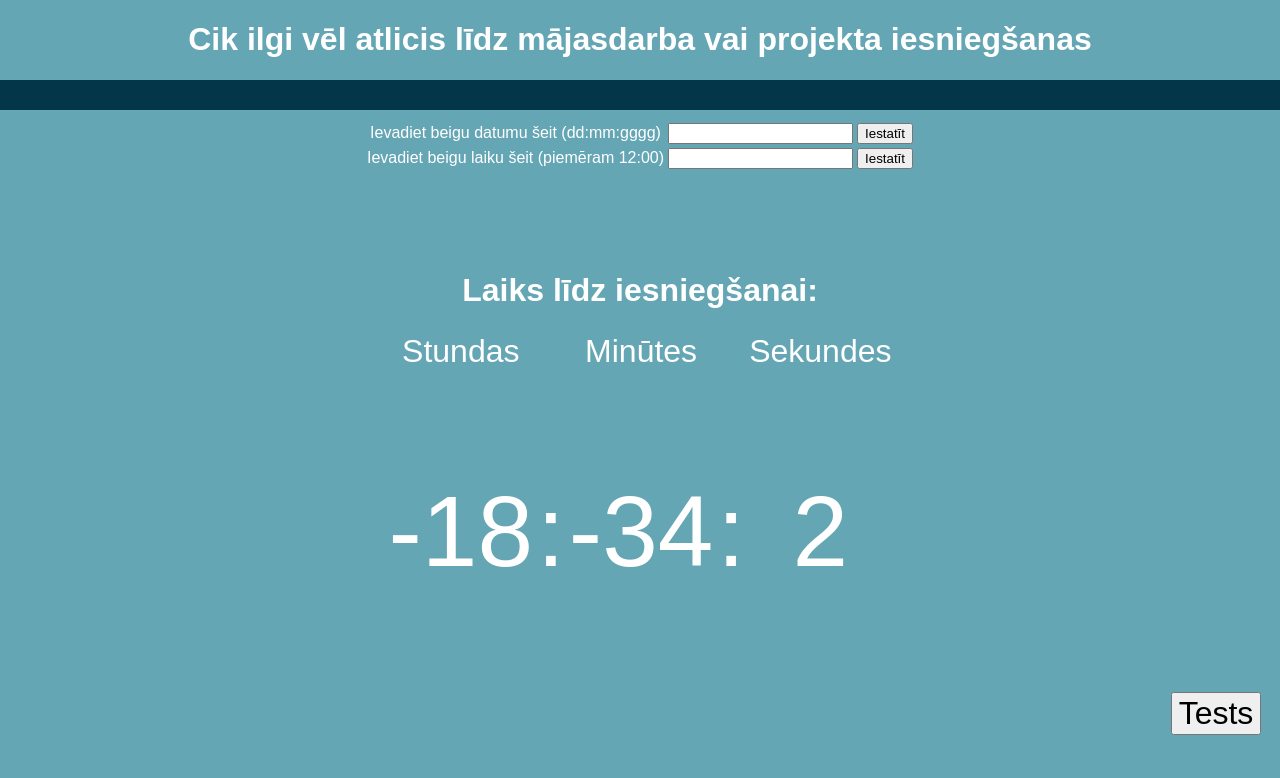
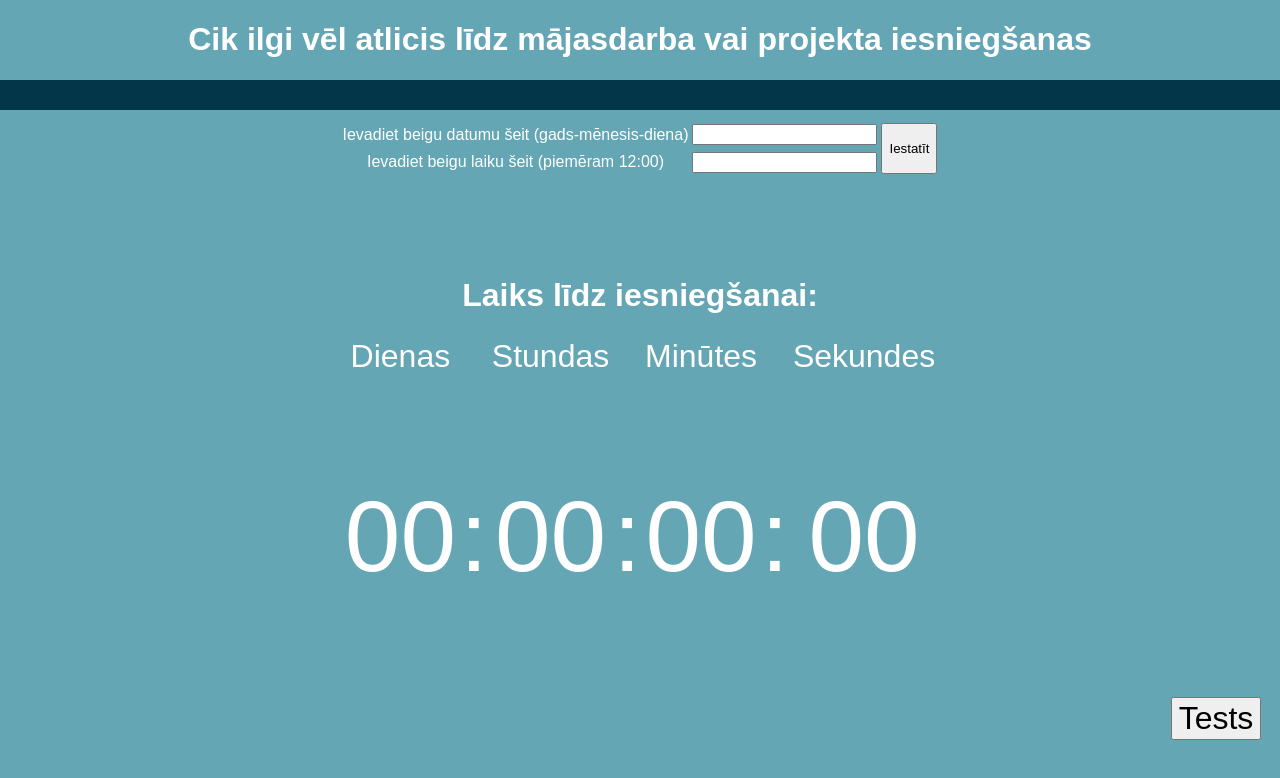
Before and after one commit to crepze21/javaScriptNoslegumaProjekts, a plain HTML site: page index.html in a window 1280 px wide. Both pictures are taken after a click on the button "Iestatīt". Drawn offline with Linux system fonts and the light colour scheme.

Commit message:
Visu pārtaisiju
mazliet ZB (Zentas brīvdienas)

```diff
--- a/index.html
+++ b/index.html
@@ -14,12 +14,12 @@
     <p class="kaste1"></p>
     <table class="ievade">
         <tr>
-            <td class="ievadeDatumsTeksts">Ievadiet beigu datumu šeit (dd:mm:gggg)</td>
+            <td class="ievadeDatumsTeksts">Ievadiet beigu datumu šeit (gads-mēnesis-diena)</td>
             <td>
                 <input type="text" id="datumsIevade" class="ievadeDatumsIevade"></input>
             </td>
-            <td>
-                <button onclick="datums()">Iestatīt</button>
+            <td rowspan="2">
+                <button onclick="datums()" class="pogaDatums">Iestatīt</button>
             </td>
         </tr>
         <tr>
@@ -27,14 +27,14 @@
             <td>
                 <input type="text" id="laiksIevade" class="ievadeLaiksIevade"></input>
             </td>
-            <td>
-                <button onclick="laiks()">Iestatīt</button>
-            </td>
+
         </tr>
     </table>
     <h1 class="laiksLidzIesniegsanai">Laiks līdz iesniegšanai:</h1>
     <table class="pulkstenaTabula">
         <tr class="pulkstenaStunMinSekTeksts">
+            <td>Dienas</td>
+            <td></td>
             <td>Stundas</td>
             <td></td>
             <td>Minūtes</td>
@@ -42,6 +42,8 @@
             <td>Sekundes</td>
         </tr>
         <tr class = "laikaAtskaite">
+            <td><p class="dienas" id="dienas"> 00 </p></td>
+            <td>:</td>
             <td><p class="stundas" id="stundas"> 00 </p></td>
             <td>:</td>
             <td><p class="minutes" id="minutes"> 00 </p></td>
--- a/javaScripGalvenais.js
+++ b/javaScripGalvenais.js
@@ -1,96 +1,61 @@
-window.addEventListener("load", () => {
-    pulkstenis()
-    function pulkstenis(){
-        const today = new Date()
 
 
 
-        const stundas = today.getHours()
-        const minutes = today.getMinutes()
-        const sekundes = today.getSeconds()
-        const gadi = today.getFullYear()
-        const menesi = today.getMonth()
-        const dienas = today.getDay()
-
-        //Pievieno nuli priekšā, ja vajag
-        const stunda = stundas < 10 ? "0" + stundas : stundas;
-        const minute = minutes < 10 ? "0" + minutes : minutes;
-        const sekunde = sekundes < 10 ? "0" + sekundes : sekundes;
-
-        //izreiķina, vai ir pilnais Februāris vai nepilnais
-        if (gadi % 4 == 0){
-            februarisParaNepara = 29
-        }
-        else(
-            februarisParaNepara = 28
-        )
-
-        //Janvāris, Februāris, Marts, Aprīlis, Maijs, Jūnijs, Jūlijs, Augusts, Septembris, Oktobris, Novembris, Decembris
-        const menesuDienuSkaits = [31,februarisParaNepara,31,30,31,30,31,31,30,31,30,31]
-
-
-        ievaditaisLaiks = laiks()
-        console.log(ievaditaisLaiks)
-
-        document.getElementById("stundas").innerHTML = ievaditaisLaiks[0] - stunda
-        document.getElementById("minutes").innerHTML = ievaditaisLaiks[1] - minute
-        document.getElementById("sekundes").innerHTML = 60 - sekunde
-
-
-
-
-
-
-
-
-        setTimeout(pulkstenis, 1000);
-
-    }
-  })
+let atskaite
 
 function datums(){
-    let ievaditaisDatums
-    const neapstradatsDatums = datumsIevade.value
-    //diena, mēnesis, gads
-    if (isNaN(neapstradatsDatums)){
-    const ievaditaisStringDatums = neapstradatsDatums.split(":")
-    let pagaiduCipars
 
-    ievaditaisDatums = ievaditaisStringDatums.map(function(numurs){return parseInt(numurs, 10)})
+  //Izdzēš veco atskaiti, ja tāda ir bijusi
+  if (atskaite){
+    clearInterval(atskaite)
+    document.getElementById('dienas').innerHTML = '00'
+    document.getElementById('stundas').innerHTML = '00'
+    document.getElementById('minutes').innerHTML = '00'
+    document.getElementById('sekundes').innerHTML = '00'
+  }
 
-   if(ievaditaisDatums[1] == 00 || ievaditaisDatums[1] == 0)
-   {
-        if(ievaditaisDatums[1] > 60 || ievaditaisDatums[0] > 24){
-            alert(`Nepareizi ievadīts laiks, lūdzu meiģiniet vēlreiz`)
-            }
-        else{
-            ievaditaisDatums.pop()
-            ievaditaisDatums.push(60)
-        }
+//Beigu termiņš
+let termins = new Date(datumsIevade.value+'T'+laiksIevade.value||'08:00'+':00').getTime()
+console.log(termins)
+console.log(datumsIevade.value+'T'+laiksIevade||'08:00'+':00')
 
-    }
-    else{
-        return ievaditaisDatums = [0,0,0]
-    }
+//šis kods katru sekundi atkārtojās
+atskaite = setInterval(function() {
+  //Dabū tagadējo laiku un datumu
+  const tagadejaisLaiks = new Date().getTime()
 
-}}
+  //Apreiķina atlikušo laiku
+  const distance = termins - tagadejaisLaiks
 
+  //Izreiķina dienas, stundas, minūtes un sekundes līdz beigu termiņam
+  const dienas = Math.floor(distance / (1000 * 60 * 60 * 24))
+  const stundas = Math.floor((distance % (1000 * 60 * 60 * 24)) / (1000 * 60 * 60))
+  const minutes = Math.floor((distance % (1000 * 60 * 60)) / (1000 * 60))
+  const sekundes = Math.floor((distance % (1000 * 60)) / 1000)
 
+  //Pārbaudai, vai distance ir negatīva
 
-function laiks(){
-    let ievaditaisLaiks
-    const neapstradatsLaiks = laiksIevade.value
-    if (isNaN(neapstradatsLaiks)){
-        const ievaditaisStringLaiks = neapstradatsLaiks.split(":")
-        return ievaditaisLaiks = ievaditaisStringLaiks.map(function(numurs){return parseInt(numurs, 10)})
-    }
-    else{
-        return ievaditaisLaiks = [0,0]
-    }
+  if (distance < 0 || isNaN(distance)){
+    clearInterval(atskaite)
+    alert(`Lūdzu ievadiet datumu vēlreiz`)
+    return null
+  }
+    //Pievieno nulli prikšā, ja vajag
+    const stunda = stundas < 10 ? "0" + stundas : stundas
+    const minute = minutes < 10 ? "0" + minutes : minutes
+    const sekunde = sekundes < 10 ? "0" + sekundes : sekundes
+    const diena = dienas < 10 ? "0" + dienas : dienas
 
+    //Dabū elemntus un parāda atskaiti
+    document.getElementById('dienas').innerHTML = diena
+    document.getElementById('stundas').innerHTML = stunda
+    document.getElementById('minutes').innerHTML = minute
+    document.getElementById('sekundes').innerHTML = sekunde
 
-}
+  //Ja beidzās atskaite, tad šis "if" pārtrauc programmu
+  if (distance < 0) {
+    clearInterval(atskaite)
+    return null
 
-function nakamaLapa(){
-    window.location.href = "./otraLapa.html";
-}
+  }
+}, 1000)}
--- a/noformejumsGalvenais.css
+++ b/noformejumsGalvenais.css
@@ -48,3 +48,6 @@ td{
     font-size: xx-large;
     margin-left: 90%;
 }
+.pogaDatums{
+    height: 51px;
+}
```
